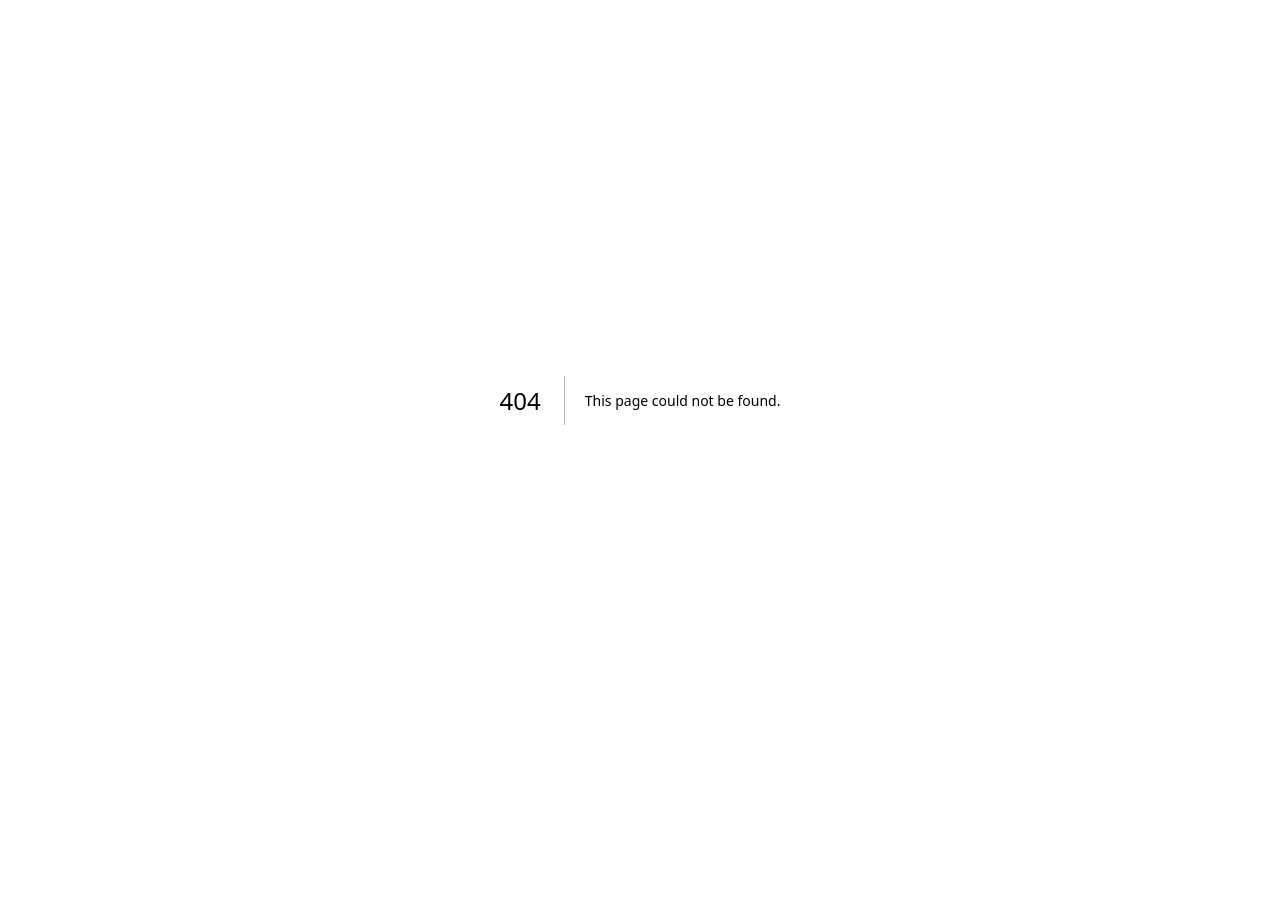
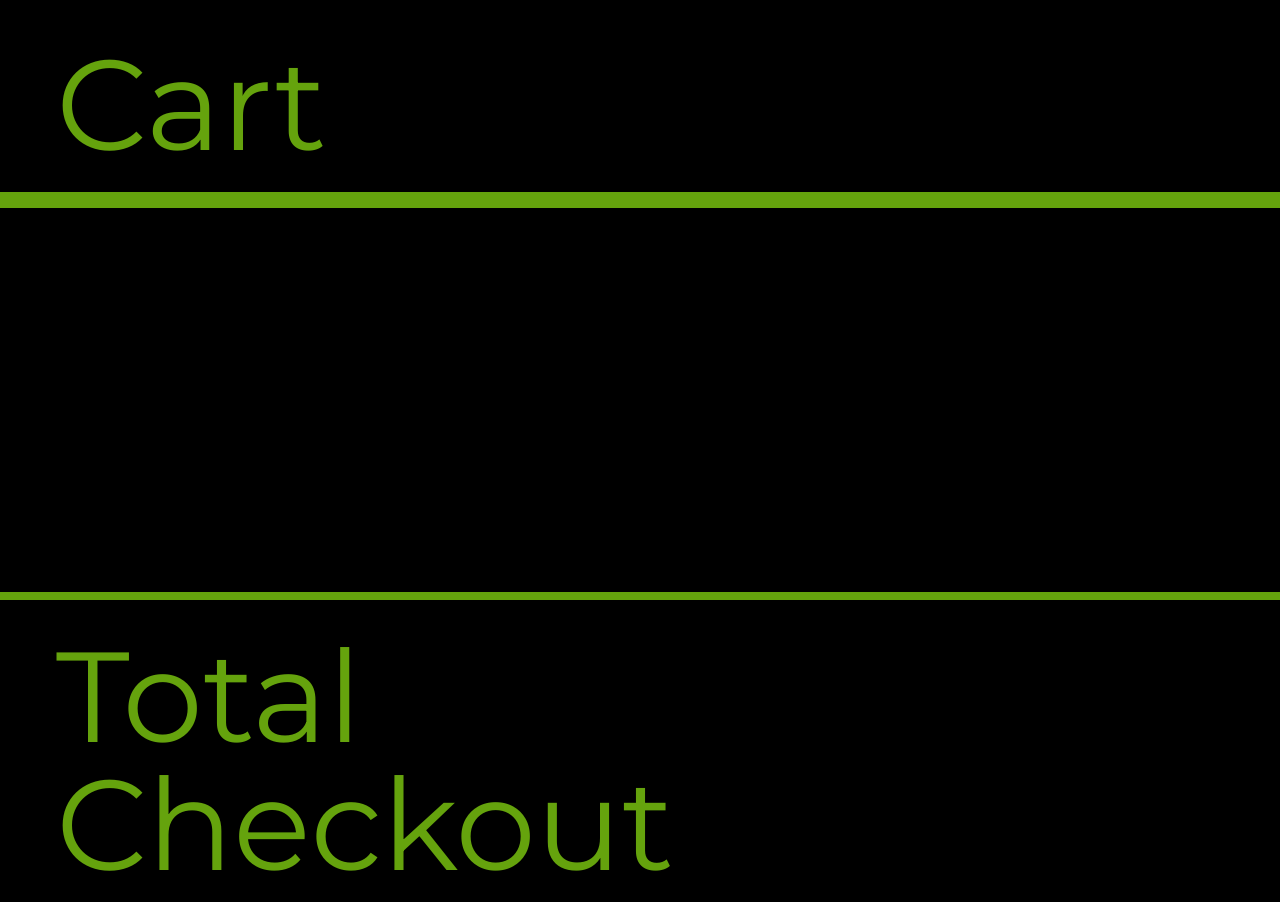
Before and after one commit to adithya1770/learn-next, a Next.js app in the folder week-1/: page /cart in a window 1280 px wide. Before the commit this address had no page. Before the commit the page ends 800 px from the top, so only its background shows below. Built offline with nearby package versions, Linux system fonts and the light colour scheme.

Commit message:
week-1 -> new changes

```diff
--- a/week-1/jsconfig.json
+++ b/week-1/jsconfig.json
@@ -1,7 +1,8 @@
 {
   "compilerOptions": {
     "paths": {
-      "@/*": ["./src/*"]
+      "@/*": ["./src/*"],
+      "@components/*": ["./src/components/*"]
     }
   }
 }
--- /dev/null
+++ b/week-1/src/app/cart/cart.css
@@ -0,0 +1,4 @@
+body{
+    background-color: black;
+    background-image: none;
+}
--- /dev/null
+++ b/week-1/src/app/cart/page.jsx
@@ -0,0 +1,22 @@
+import React from 'react'
+import './cart.css'
+
+const cart = () => {
+  return (
+    <div>
+      <link rel="preconnect" href="https://fonts.googleapis.com"/>
+        <link rel="preconnect" href="https://fonts.gstatic.com" crossorigin/>
+        <link href="https://fonts.googleapis.com/css2?family=Montserrat:ital,wght@0,100..900;1,100..900&display=swap" rel="stylesheet"/>
+      <header>
+        <h1 className='text-9xl montserrat-400 pt-10 pl-14 text-lime-600'>Cart</h1>
+        <div className='h-4 w-full bg-lime-600 mt-6'></div>
+      </header>
+      <div className='h-2 w-full bg-lime-600 mt-96'>
+          <h1 className='text-9xl montserrat-400 pt-10 pl-14 text-lime-600'>Total</h1>
+          <a href="" className='text-9xl montserrat-400 pt-10 pl-14 text-lime-600'>Checkout</a>
+      </div>
+    </div>
+  )
+}
+
+export default cart
--- a/week-1/src/app/page.jsx
+++ b/week-1/src/app/page.jsx
@@ -1,5 +1,7 @@
 import React from 'react'
 import './page.css'
+import Button from '@components/Button'
+import Navbar from '@/components/Navbar'
 
 const page = () => {
   return (
@@ -19,6 +21,12 @@ const page = () => {
       <img src="https://png.pngtree.com/png-vector/20240309/ourmid/pngtree-developers-are-coding-programs-on-computers-programmers-are-analyzing-data-png-image_11902650.png" alt="https://img.lovepik.com/element/45009/1966.png_860.png" />
     </div>
   </div>
+  <div className='pt-80 h-52 w-64'>
+  <Button/>
+  <br />
+  <br />
+  <Navbar/>
+  </div>
   </div>
 
   )
--- a/week-1/src/app/products/page.jsx
+++ b/week-1/src/app/products/page.jsx
@@ -25,7 +25,7 @@ const page = () => {
         </div>
         <div></div>
         <div className='absolute right-24 top-12'>
-            <a href="" className='font-extrabold text-4xl'>Cart</a>
+            <a href="/cart" className='font-extrabold text-4xl'>Cart</a>
         </div>
         <div>
         <h1 className='text-white absolute right-48 top-48 text-4xl font-bold'>Essentials</h1>
--- /dev/null
+++ b/week-1/src/components/Button.jsx
@@ -0,0 +1,12 @@
+import React from "react";
+const Button = () => {
+return (
+<>
+<button className="bg-green-400 rounded text-white hover:scale-110
+px-5 py-2 ml-6" >
+Button
+</button>
+</>
+);
+};
+export default Button;
--- /dev/null
+++ b/week-1/src/components/Navbar.jsx
@@ -0,0 +1,14 @@
+import React from 'react'
+
+const Navbar = () => {
+  return (
+    <div>
+      <div className='text-3xl text-white h-10 w-72 bg-white ml-6 rounded-xl'>
+        <a href="/home" className='pl-6 hover:text-blue-500 hover:text-4xl text-black'>Home</a>
+        <a href="/products" className='pl-6 hover:text-blue-500 hover:text-4xl text-black'>Products</a>
+      </div>
+    </div>
+  )
+}
+
+export default Navbar
```
